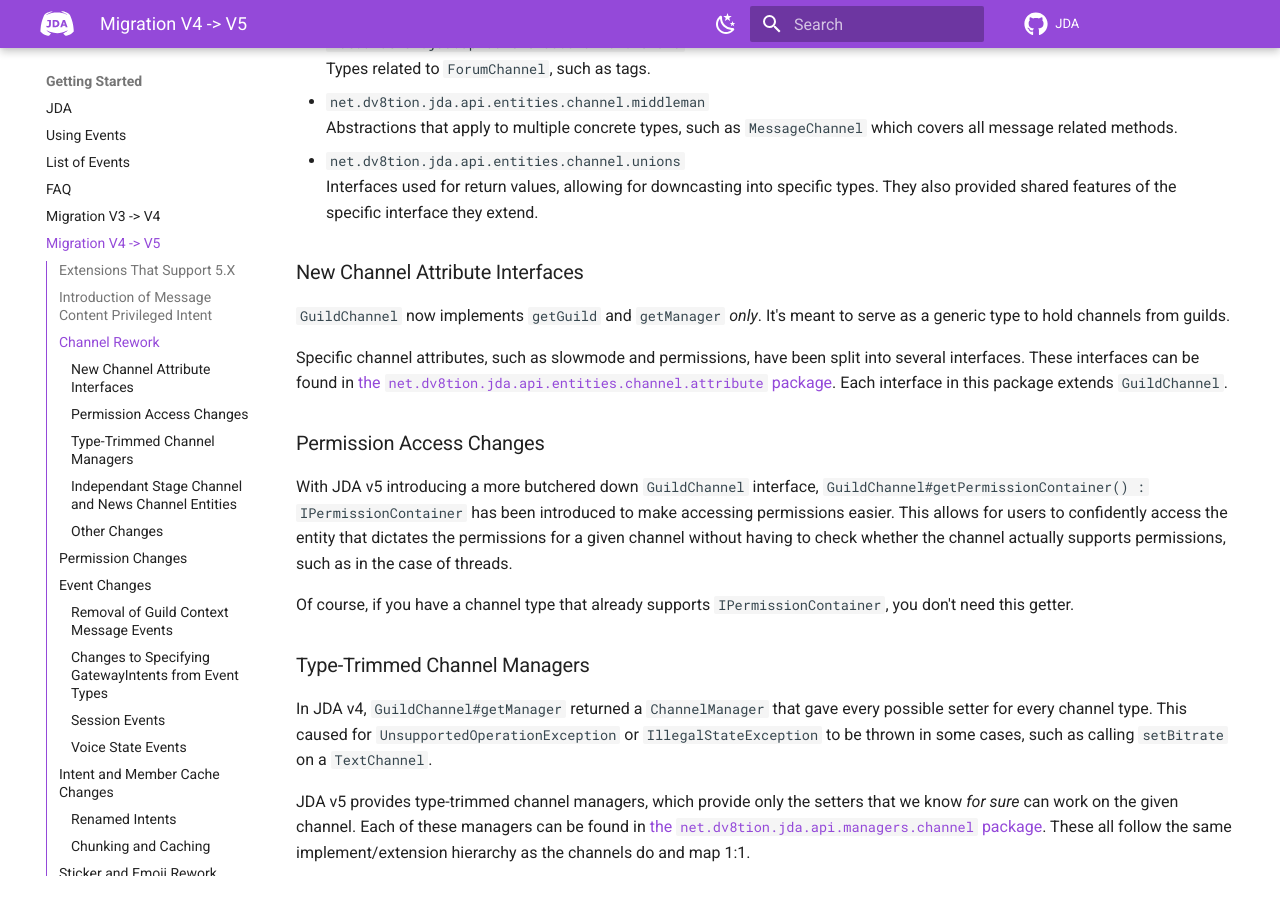
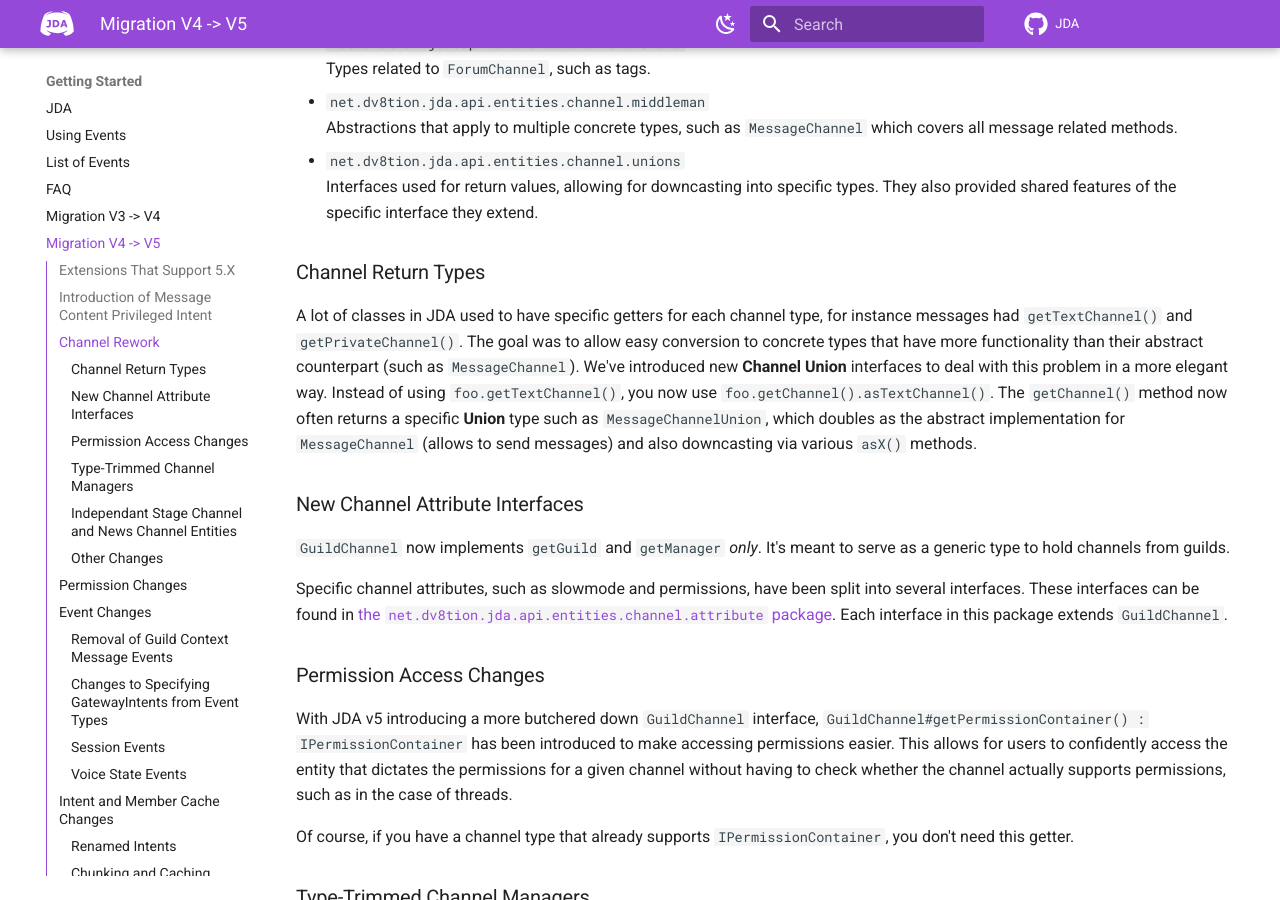
Before and after one commit to discord-jda/JDA-Website, an MkDocs documentation site: the page built from docs/introduction/migration-v4-v5.md, in a window 1280 px wide and 900 px high, scrolled down 1288 px. Built offline with MkDocs 1.6.1 and Material for MkDocs 9.7.7, drawn with Linux system fonts in a browser that asks for light colours; comment, search, counter and statistics services are not loaded.

Commit message:
Mention Channel Unions

```diff
--- a/docs/introduction/migration-v4-v5.md
+++ b/docs/introduction/migration-v4-v5.md
@@ -41,6 +41,10 @@
     Abstractions that apply to multiple concrete types, such as `MessageChannel` which covers all message related methods.
 - `net.dv8tion.jda.api.entities.channel.unions`<br>
     Interfaces used for return values, allowing for downcasting into specific types. They also provided shared features of the specific interface they extend.
+
+### Channel Return Types
+
+A lot of classes in JDA used to have specific getters for each channel type, for instance messages had `getTextChannel()` and `getPrivateChannel()`. The goal was to allow easy conversion to concrete types that have more functionality than their abstract counterpart (such as `MessageChannel`). We've introduced new **Channel Union** interfaces to deal with this problem in a more elegant way. Instead of using `foo.getTextChannel()`, you now use `foo.getChannel().asTextChannel()`. The `getChannel()` method now often returns a specific **Union** type such as `MessageChannelUnion`, which doubles as the abstract implementation for `MessageChannel` (allows to send messages) and also downcasting via various `asX()` methods.
 
 ### New Channel Attribute Interfaces
 
```
